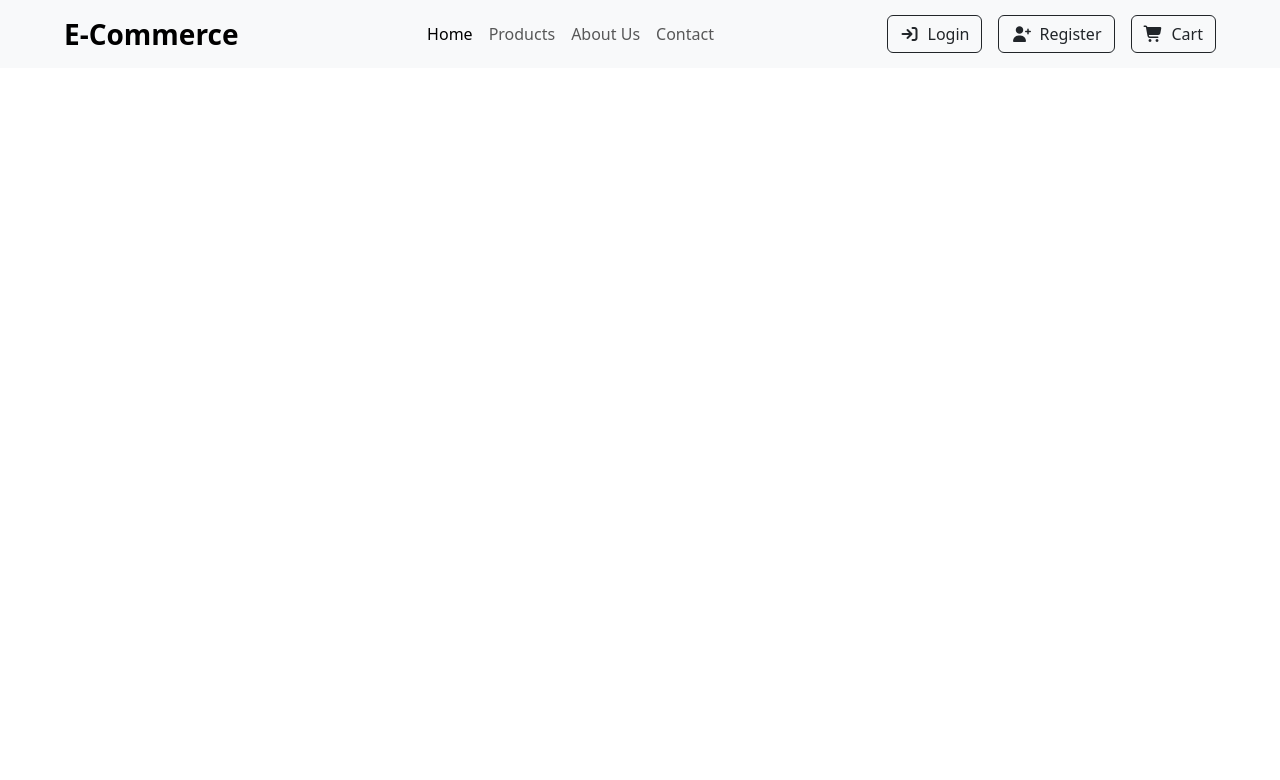
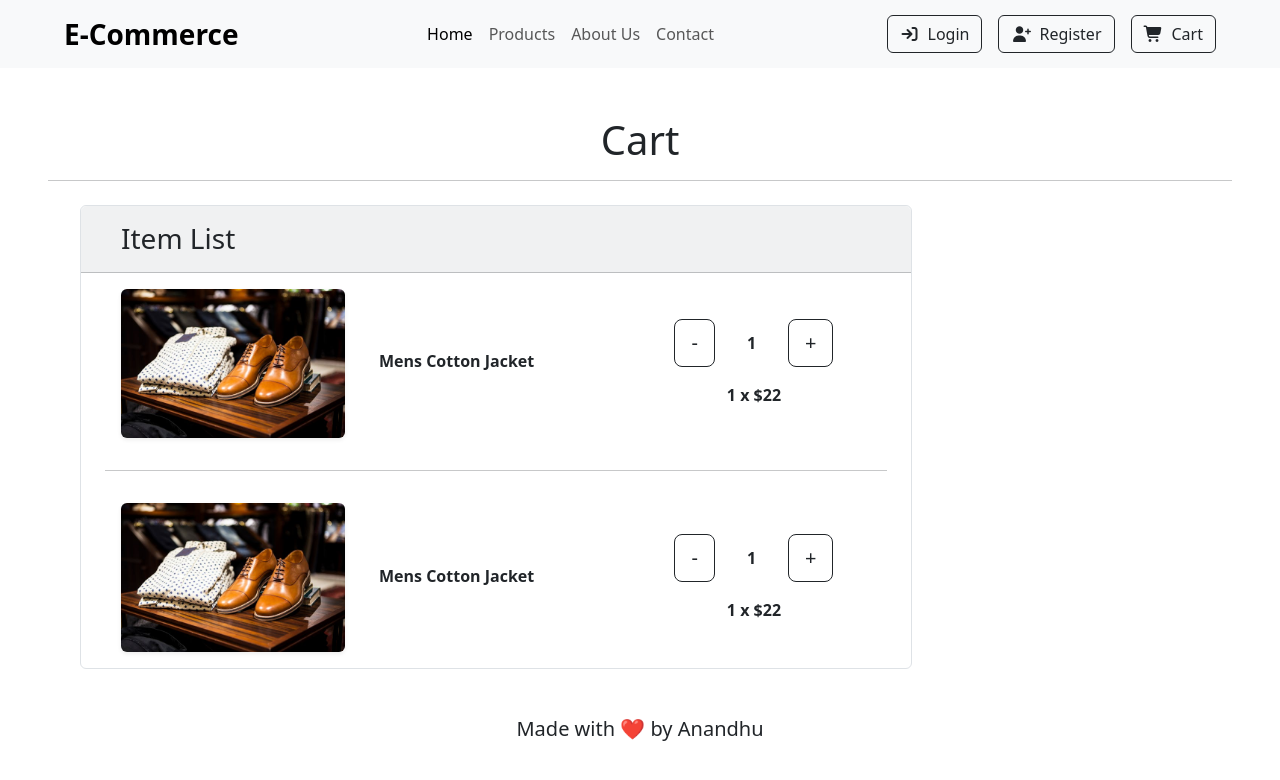
Before and after one commit to AnanthaSayanam17/E-Commerce-JS-Project, a plain HTML site: page cart.html in a window 1280 px wide. Drawn offline with nearby package versions, Linux system fonts and the light colour scheme.

Commit message:
Cart page

```diff
--- a/cart.html
+++ b/cart.html
@@ -80,6 +80,96 @@
     </nav>
 
     <!-- NAVBAR -->
+
+    <!-- PAGE SECTION -->
+    <div>
+      <div>
+        <h1 class="fs-1 mt-5 text-center">Cart</h1>
+        <hr class="mx-3 mx-lg-5" />
+      </div>
+      <div
+        class="border rounded mt-4"
+        style="width: 65%; margin-left: 5rem"
+        role="region"
+        aria-label="cart"
+      >
+        <!-- header -->
+        <div class="bg-secondary bg-opacity-10 rounded-top">
+          <div class="d-flex justify-content-between align-items-center">
+            <h3 class="m-0 ms-4 p-3">Item List</h3>
+          </div>
+          <hr class="m-0" />
+        </div>
+
+        <!-- product row -->
+        <div class="p-3 mx-4">
+          <div class="row align-items-center">
+            <!-- image -->
+            <div class="col-12 col-md-4 d-flex justify-content-between">
+              <img
+                src="./assets/pexels-photo-298863.jpeg"
+                alt="Product"
+                class="img-fluid rounded shadow-sm"
+                style="max-width: 14rem; width: 100%; height: auto"
+              />
+            </div>
+
+            <!-- name / desc -->
+            <div class="col-12 col-md-4">
+              <p class="fw-bold mb-1">Mens Cotton Jacket</p>
+            </div>
+
+            <!-- qty and price -->
+            <div
+              class="col-12 col-md-4 d-flex flex-column align-items-center justify-content-center gap-3"
+            >
+              <div class="d-flex align-items-center gap-3">
+                <button class="btn btn-outline-dark btn-lg">-</button>
+                <div class="fw-bold px-3">1</div>
+                <button class="btn btn-outline-dark btn-lg">+</button>
+              </div>
+              <div class="fw-semibold">1 x $22</div>
+            </div>
+          </div>
+        </div>
+        <hr class="mx-4" />
+        <div class="p-3 mx-4">
+          <div class="row align-items-center">
+            <!-- image -->
+            <div class="col-12 col-md-4 d-flex justify-content-between">
+              <img
+                src="./assets/pexels-photo-298863.jpeg"
+                alt="Product"
+                class="img-fluid rounded shadow-sm"
+                style="max-width: 14rem; width: 100%; height: auto"
+              />
+            </div>
+
+            <!-- name / desc -->
+            <div class="col-12 col-md-4">
+              <p class="fw-bold mb-1">Mens Cotton Jacket</p>
+            </div>
+
+            <!-- qty and price -->
+            <div
+              class="col-12 col-md-4 d-flex flex-column align-items-center justify-content-center gap-3"
+            >
+              <div class="d-flex align-items-center gap-3">
+                <button class="btn btn-outline-dark btn-lg">-</button>
+                <div class="fw-bold px-3">1</div>
+                <button class="btn btn-outline-dark btn-lg">+</button>
+              </div>
+              <div class="fw-semibold">1 x $22</div>
+            </div>
+          </div>
+        </div>
+      </div>
+    </div>
+    <!-- PAGE SECTION -->
+
+    <!-- FOOTER -->
+    <h5 class="text-center my-5">Made with ❤️ by Anandhu</h5>
+    <!-- FOOTER -->
     <script
       src="https://cdn.jsdelivr.net/npm/bootstrap@5.3.8/dist/js/bootstrap.bundle.min.js"
       integrity="sha384-FKyoEForCGlyvwx9Hj09JcYn3nv7wiPVlz7YYwJrWVcXK/BmnVDxM+D2scQbITxI"
```
